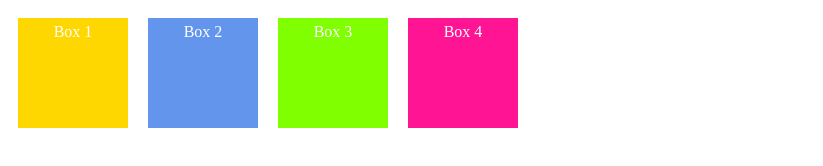
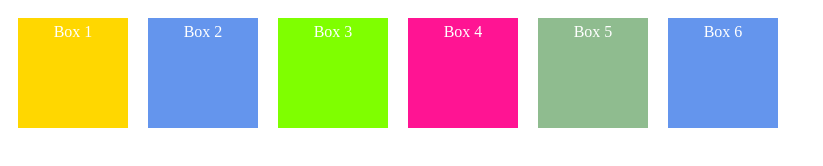
Before and after one commit to al102030/Front-end-Class4, a plain HTML site: page index.html in a window 1280 px wide. Shown: the whole page, without its empty margins (0-823 px from the left). Drawn offline with Linux system fonts and the light colour scheme.

Commit message:
End of CSS

```diff
--- a/index.html
+++ b/index.html
@@ -10,6 +10,8 @@
     <div class="box2">Box 2</div>
     <div class="box3">Box 3</div>
     <div class="box4">Box 4</div>
+    <div class="box5">Box 5</div>
+    <div class="box6">Box 6</div>
   </div>
 </body>
 </html>
--- a/style.css
+++ b/style.css
@@ -1,3 +1,7 @@
+.body {
+    background-color: black;
+}
+
 .flexcontainer {
     display: flex;
     flex-direction:row;
@@ -37,6 +41,24 @@
     height: 100px;
     height: 100px;margin: 10px;
     padding: 5px;
-    /* order: -1; */
-    /* flex-grow: 2; */
 }
+
+.box5 {
+    background-color:darkseagreen;
+    text-align: center;
+    color: white;
+    width: 100px;
+    height: 100px;
+    height: 100px;margin: 10px;
+    padding: 5px;
+}
+
+.box6 {
+    background-color:cornflowerblue;
+    text-align: center;
+    color: white;
+    width: 100px;
+    height: 100px;
+    height: 100px;margin: 10px;
+    padding: 5px;
+}
```
Also changed, not shown: images/13.png (added), images/14.png (added), 1 other file.
